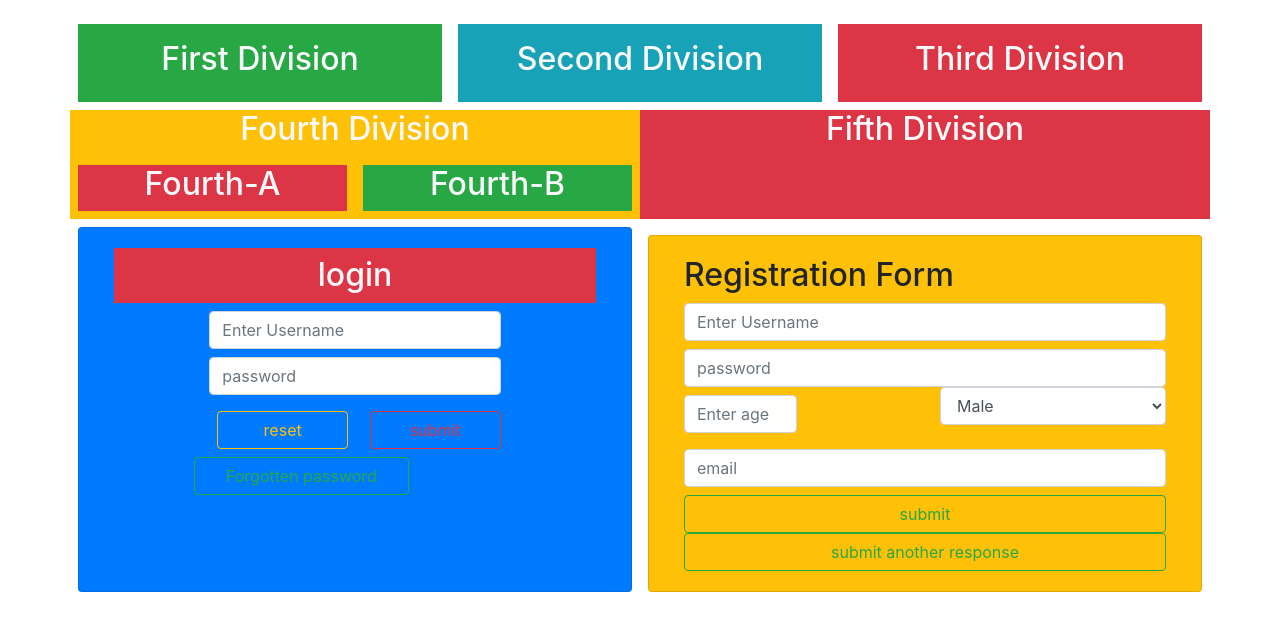
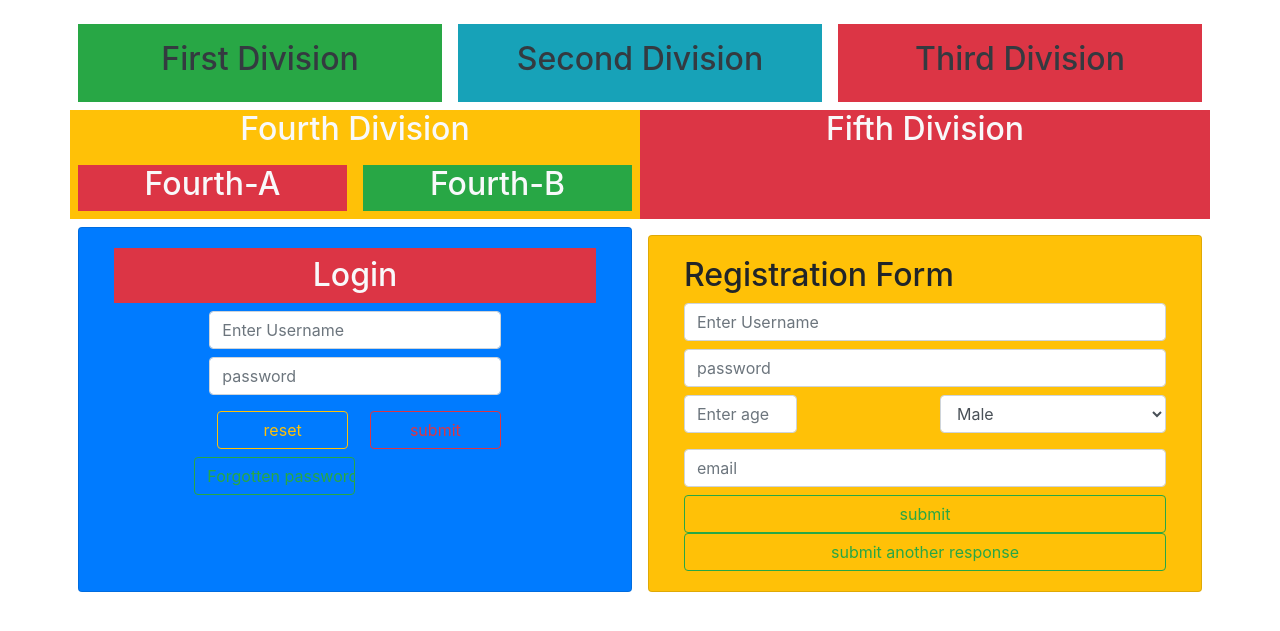
Before and after one commit to venkatasailakkakula/Sublime, a Django app: page /btrg/ in a window 1280 px wide. Shown: the top 631 px of the page. Run offline with Django 3.2, Linux system fonts and the light colour scheme; some libraries are stand-ins or nearby versions.

Commit message:
updating

```diff
--- a/FirstProject/FirstApp/templates/html/btregst.html
+++ b/FirstProject/FirstApp/templates/html/btregst.html
@@ -10,7 +10,7 @@
 </head>
 <body>
 	<div class="container mt-4">
-		<div class="row text-center text-light">
+		<div class="row text-center text-dark">
 			<div class="col bg-success mx-2 p-3 border-rounded">
 				<h2>First Division</h2>
 			</div>
@@ -25,10 +25,10 @@
 			<div class="col bg-warning my-2 border-rounded">
 				<h2>Fourth Division</h2>
 				<div class="row">
-					<div class="col mx-2 my-2 bg-danger">
+					<div class="col mx-2 my-2 bg-danger border-rounded">
 						<h2>Fourth-A</h2>
 					</div>
-					<div class="col mx-2 my-2 bg-success">
+					<div class="col mx-2 my-2 bg-success border-rounded">
 						<h2>Fourth-B</h2>
 					</div>
 				</div>
@@ -40,7 +40,7 @@
 		<div class="row">
 			<div class="card col bg-primary mx-2">
 				<div class="card-body">
-					<h2 class="bg-danger text-light p-2 text-center border-rounded">login</h2>
+					<h2 class="bg-danger text-light p-2 text-center border-rounded">Login</h2>
 					<form class="col-md-8 mx-auto">
 						<input type="text" name="" placeholder="Enter Username" class="form-control my-2">
 						<input type="password" name="" placeholder="password" class="form-control my-2">
@@ -51,7 +51,7 @@
 							<div class="col-sm">
 								<input type="submit" name="submit" value="submit" class="form-control btn-outline-danger col-sm my-2">
 							</div>
-						<input type="button" name="" value="Forgotten password" class="form-control btn-outline-success col-sm-6 col-md-8">
+						<input type="button" name="" value="Forgotten password" class="form-control btn-outline-success col-sm-6 col-md-112">
 						</div>
 					</form>
 				</div>
@@ -67,7 +67,7 @@
 								<input type="number" name="" placeholder="Enter age" class="form-control col-sm-6 my-2">
 							</div>
 							<div class="col col-sm-6">
-								<select class="form-control my-">
+								<select class="form-control my-2">
 									<option value="male">Male</option>
 									<option value="female">Female</option>
 								</select>
```
